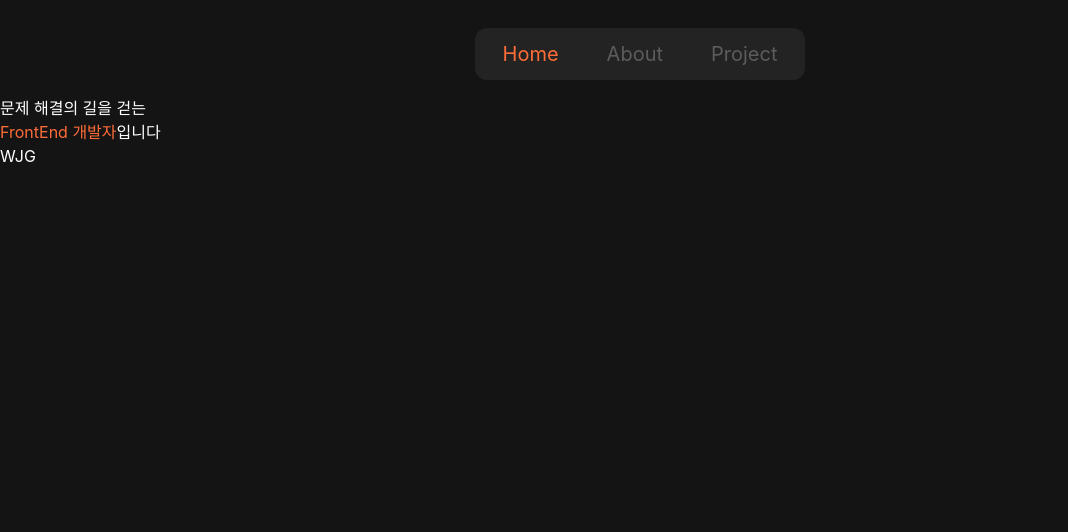
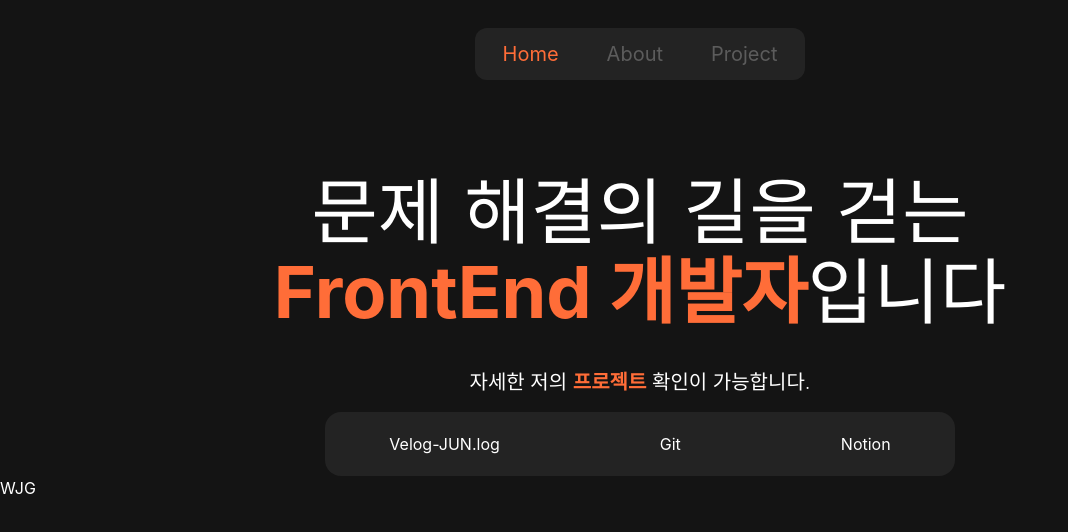
Before and after one commit to dnwnsrb11/WJG-my-portfolio, a Next.js app: page / in a window 1280 px wide. Shown: the top 532 px of the page, without its empty margins (0-1068 px from the left). Built offline with nearby package versions, Linux system fonts and the light colour scheme.

Commit message:
desing:기본 메인 구성

```diff
--- a/src/app/page.tsx
+++ b/src/app/page.tsx
@@ -1,10 +1,30 @@
 export default function Home() {
   return (
-    <div>
-      <h1>문제 해결의 길을 걷는</h1>
-      <h1>
-        <span className="text-title">FrontEnd 개발자</span>입니다
-      </h1>
-    </div>
+    <section className="flex flex-col items-center pt-20">
+      <article>
+        <div className="text-7xl flex flex-col gap-2 items-center">
+          <h1>문제 해결의 길을 걷는</h1>
+          <h1>
+            <span className="text-title font-bold">FrontEnd 개발자</span>입니다
+          </h1>
+        </div>
+        <div className="mt-10 text-center">
+          <p className="text-xl font-light">
+            자세한 저의 <span className="font-bold text-title">프로젝트</span> 확인이 가능합니다.
+          </p>
+        </div>
+      </article>
+      <article className="bg-background py-5 px-16 rounded-2xl mt-4 flex gap-40">
+        <button>
+          <p>Velog-JUN.log</p>
+        </button>
+        <button>
+          <p>Git</p>
+        </button>
+        <button>
+          <p>Notion</p>
+        </button>
+      </article>
+    </section>
   );
 }
```
